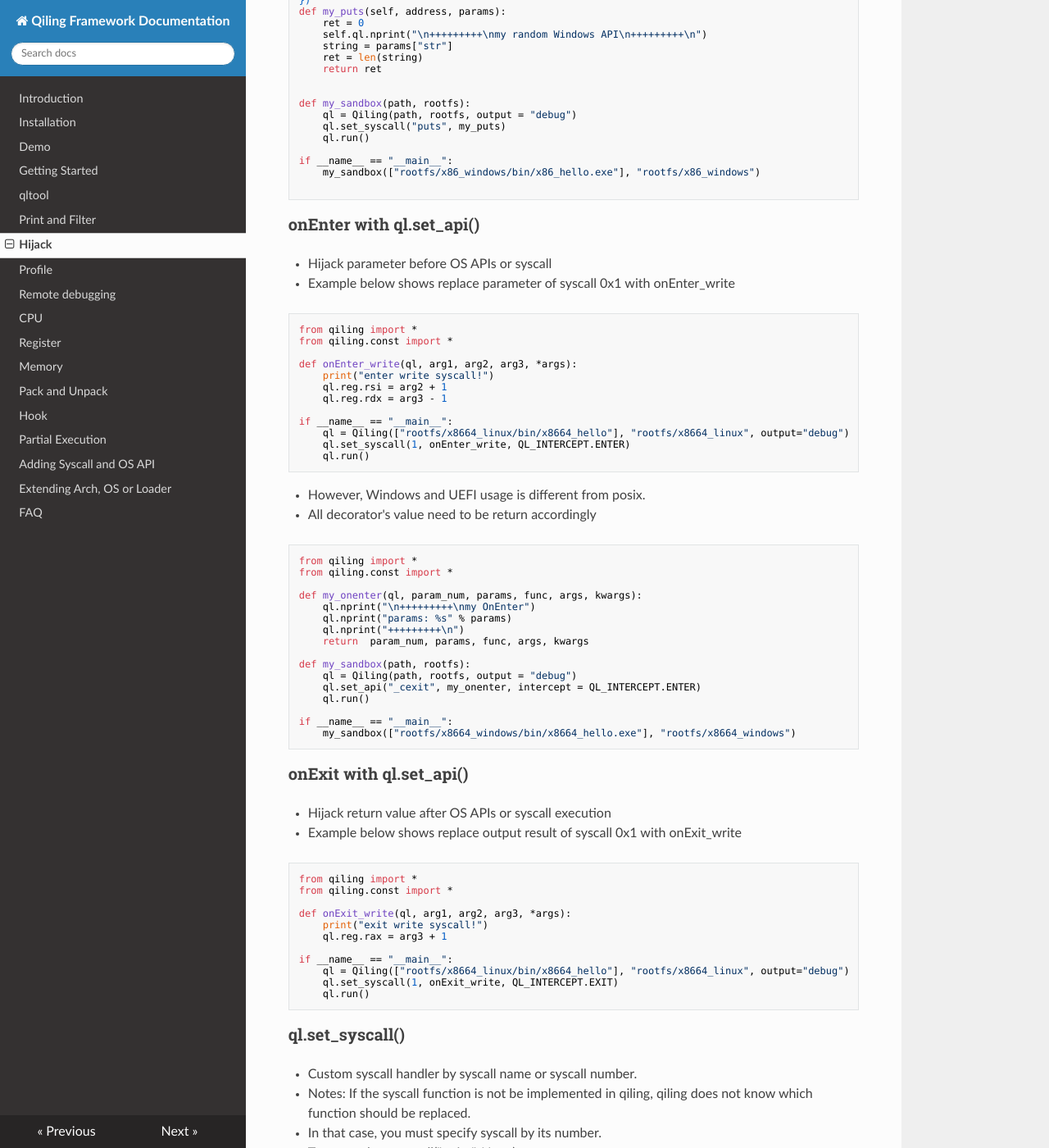
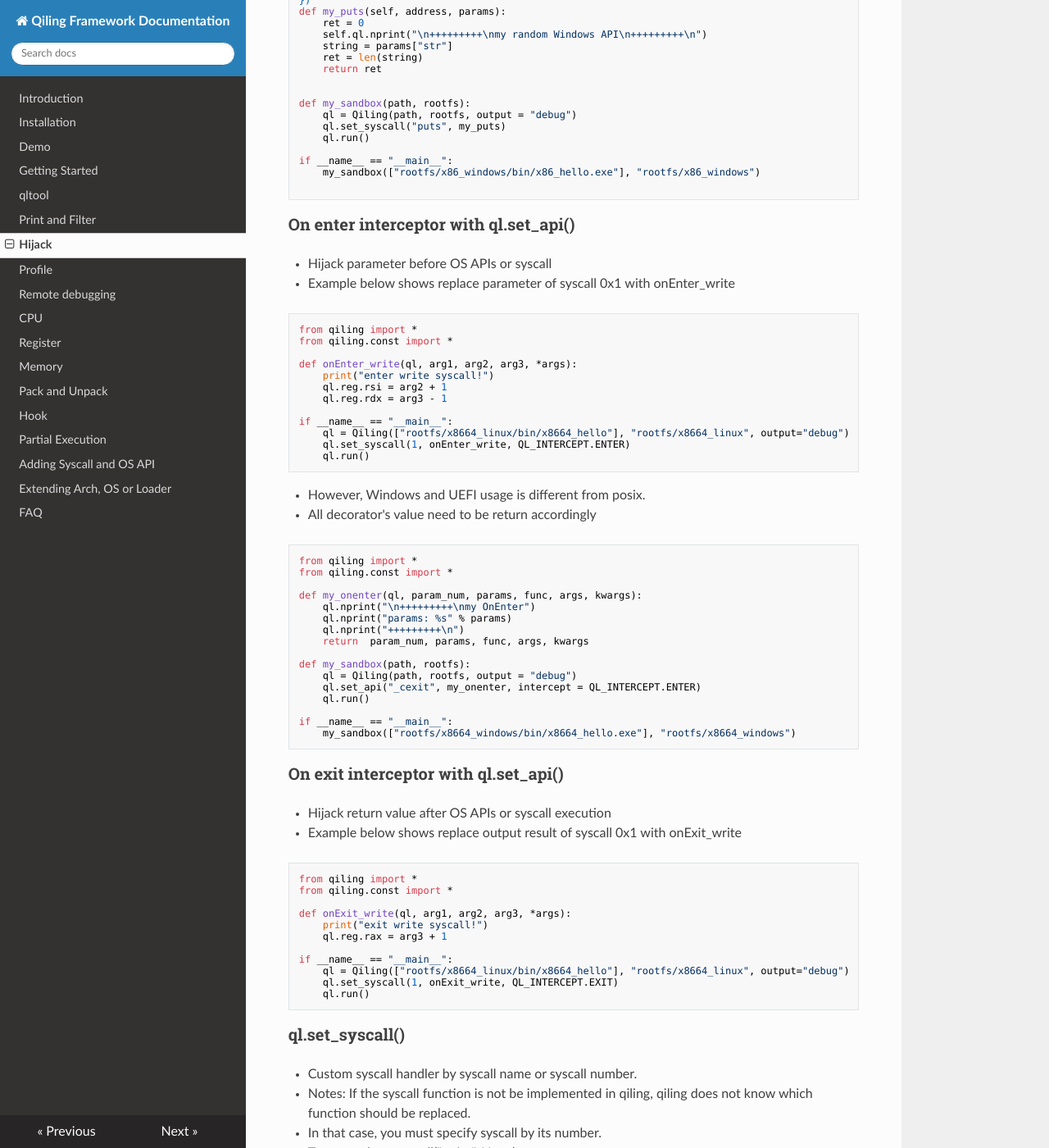
Before and after one commit to qilingframework/rtfd.io, an MkDocs documentation site: the page built from docs/hijack.md, in a window 1280 px wide and 1400 px high, scrolled down 1141 px. Shown: the whole window at 82% size. Built offline with MkDocs 1.6.1, drawn with Linux system fonts in a browser that asks for light colours; nearby versions of some CDN libraries.

Commit message:
add interceptor docs

````diff
--- a/docs/hijack.md
+++ b/docs/hijack.md
@@ -90,7 +90,7 @@ if __name__ == "__main__":
 
 ```
 
-### onEnter with ql.set_api()
+### On enter interceptor  with ql.set_api()
 
 - Hijack parameter before OS APIs or syscall
 - Example below shows replace parameter of syscall 0x1 with onEnter_write
@@ -131,7 +131,7 @@ if __name__ == "__main__":
 ```
 
 
-### onExit with ql.set_api()
+### On exit interceptor with ql.set_api()
 - Hijack return value after OS APIs or syscall execution
 - Example below shows replace output result of syscall 0x1 with onExit_write
 ```python
````
